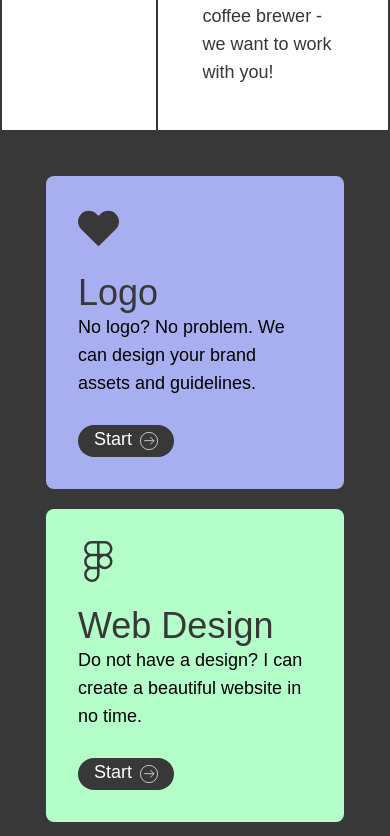
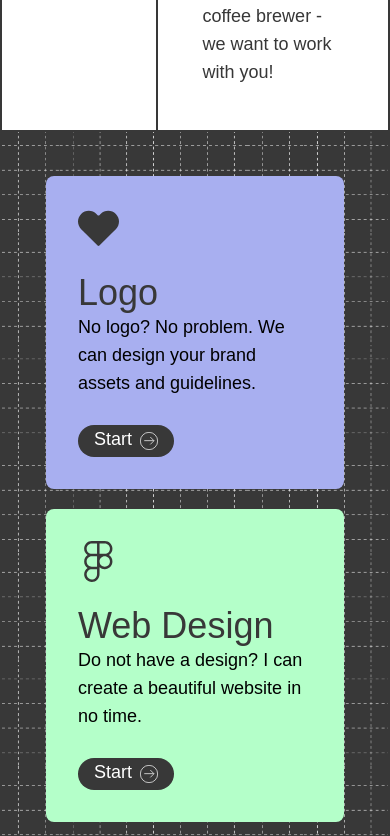
Before and after one commit to roritopra/vibes-design-portfolio, a React (Vite) app: page / in a window 390 px wide. Shown: the part 1768-2604 px from the top of the page. Built offline with nearby package versions, Linux system fonts and the light colour scheme; a web font is replaced by a local one.

Commit message:
[ADD] Added new feature in talwind config and bg landing

```diff
--- a/src/pages/HomePage.jsx
+++ b/src/pages/HomePage.jsx
@@ -42,7 +42,7 @@ function HomePage() {
           </p>
         </div>
       </section>
-      <section className="p-11 grid sm:grid-cols-2 lg:grid-cols-3 gap-5 border-t-2 border-solid border-[#383838] bg-[#383838]">
+      <section className="p-11 grid sm:grid-cols-2 lg:grid-cols-3 gap-5 border-t-2 border-solid border-[#383838] bg-[#383838] bg-hero-pattern bg-[length:100%]">
         <article className="bg-[#A8AFF0] p-8 rounded-lg">
           <img src="/icons/heart_icon.svg" alt="Icon Heart" />
           <h3 className="font-bagnard text-[#383838] text-4xl mt-6">Logo</h3>
--- a/tailwind.config.js
+++ b/tailwind.config.js
@@ -10,6 +10,9 @@ module.exports = withMT({
   ],
   theme: {
     extend: {
+      backgroundImage: {
+        'hero-pattern': "url('/imgs/bg_landing.webp')",
+      },
       width: {
         '20%': '20%',
       }
```
Also changed, not shown: public/imgs/bg_landing.webp (added), 1 other file (tests, documents, lock files or other folders).
